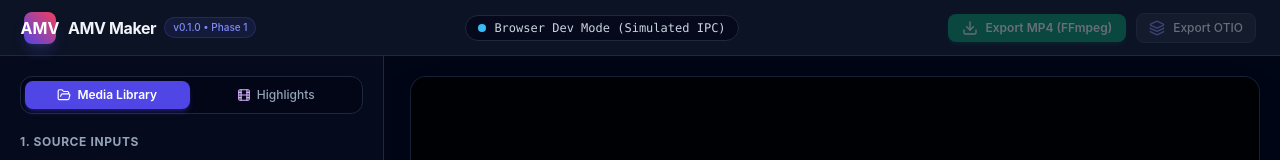
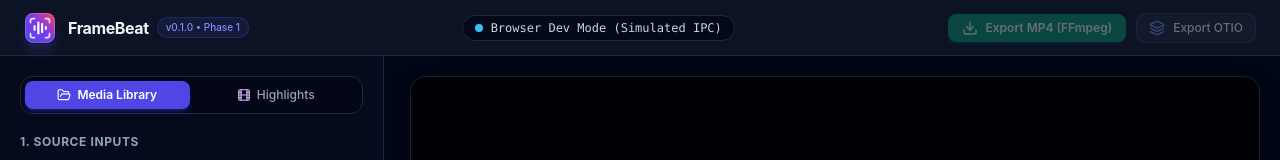
Before and after one commit to vmatrixdev/frame-beat, a React (Vite) app in the folder app/: page / in a window 1280 px wide. Shown: the top 160 px of the page. Built offline with nearby package versions, Linux system fonts and the light colour scheme; the HTML template or start-up script is replaced by a standard one.

Commit message:
chore: rebrand app UI and logo to FrameBeat

```diff
--- a/app/index.html
+++ b/app/index.html
@@ -3,7 +3,8 @@
   <head>
     <meta charset="UTF-8" />
     <meta name="viewport" content="width=device-width, initial-scale=1.0" />
-    <title>AMV Maker</title>
+    <link rel="icon" type="image/svg+xml" href="/logo.svg" />
+    <title>FrameBeat</title>
   </head>
   <body class="bg-slate-950 text-slate-100 min-h-screen">
     <div id="root"></div>
--- a/app/src-tauri/tauri.conf.json
+++ b/app/src-tauri/tauri.conf.json
@@ -1,6 +1,6 @@
 {
   "$schema": "https://schema.tauri.app/config/2",
-  "productName": "AMV Maker",
+  "productName": "FrameBeat",
   "version": "0.1.0",
   "identifier": "com.vmatrix.amvmaker",
   "build": {
@@ -12,7 +12,7 @@
   "app": {
     "windows": [
       {
-        "title": "AMV Maker",
+        "title": "FrameBeat",
         "width": 1400,
         "height": 900,
         "minWidth": 1280,
--- a/app/src/App.tsx
+++ b/app/src/App.tsx
@@ -31,6 +31,7 @@ import {
 import { engineClient, isTauriEnvironment } from "./services/engineClient";
 import { audioEngine } from "./services/audioEngine";
 import { DropZones } from "./components/DropZones";
+import { FrameBeatLogo } from "./components/FrameBeatLogo";
 import { MediaLibraryTree } from "./components/MediaLibraryTree";
 import { HighlightsList, type HighlightAnalysisSettings } from "./components/HighlightsList";
 import { ClipHighlightsModal } from "./components/ClipHighlightsModal";
@@ -575,12 +576,10 @@ export default function App() {
       {/* Top Application Bar */}
       <header className="h-14 border-b border-slate-800 px-6 flex items-center justify-between bg-slate-900/80 backdrop-blur z-20">
         <div className="flex items-center gap-3">
-          <div className="w-8 h-8 rounded-lg bg-gradient-to-tr from-indigo-600 to-rose-500 flex items-center justify-center font-bold text-white shadow-lg shadow-indigo-500/20">
-            AMV
-          </div>
+          <FrameBeatLogo className="w-8 h-8" />
           <div>
             <div className="flex items-center gap-2">
-              <h1 className="font-bold text-base tracking-tight text-slate-100">AMV Maker</h1>
+              <h1 className="font-bold text-base tracking-tight text-slate-100">FrameBeat</h1>
               <span className="text-[10px] px-2 py-0.5 rounded-full bg-indigo-500/10 text-indigo-400 border border-indigo-500/20 font-medium">
                 v0.1.0 • Phase 1
               </span>
--- /dev/null
+++ b/app/src/components/FrameBeatLogo.tsx
@@ -0,0 +1,43 @@
+import React from "react";
+
+interface FrameBeatLogoProps {
+  className?: string;
+}
+
+/**
+ * Custom vector brand mark for FrameBeat combining viewfinder frame brackets
+ * with an audio beat waveform inside an indigo-to-rose gradient badge.
+ */
+export const FrameBeatLogo: React.FC<FrameBeatLogoProps> = ({ className = "w-8 h-8" }) => {
+  return (
+    <svg
+      viewBox="0 0 32 32"
+      fill="none"
+      xmlns="http://www.w3.org/2000/svg"
+      className={`${className} shrink-0 shadow-lg shadow-indigo-500/20 rounded-lg`}
+      aria-hidden="true"
+    >
+      <defs>
+        <linearGradient id="framebeat-logo-grad" x1="2" y1="30" x2="30" y2="2" gradientUnits="userSpaceOnUse">
+          <stop offset="0%" stopColor="#4f46e5" />
+          <stop offset="55%" stopColor="#7c3aed" />
+          <stop offset="100%" stopColor="#f43f5e" />
+        </linearGradient>
+      </defs>
+      <rect x="1" y="1" width="30" height="30" rx="8" fill="url(#framebeat-logo-grad)" />
+      <rect x="1.5" y="1.5" width="29" height="29" rx="7.5" stroke="#ffffff" strokeOpacity="0.18" />
+
+      {/* Viewfinder / Frame corner brackets */}
+      <path d="M6.5 10.5V8.5C6.5 7.39543 7.39543 6.5 8.5 6.5H10.5" stroke="#ffffff" strokeOpacity="0.85" strokeWidth="1.75" strokeLinecap="round" />
+      <path d="M21.5 6.5H23.5C24.6046 6.5 25.5 7.39543 25.5 8.5V10.5" stroke="#ffffff" strokeOpacity="0.85" strokeWidth="1.75" strokeLinecap="round" />
+      <path d="M6.5 21.5V23.5C6.5 24.6046 7.39543 25.5 8.5 25.5H10.5" stroke="#ffffff" strokeOpacity="0.85" strokeWidth="1.75" strokeLinecap="round" />
+      <path d="M21.5 25.5H23.5C24.6046 25.5 25.5 24.6046 25.5 23.5V21.5" stroke="#ffffff" strokeOpacity="0.85" strokeWidth="1.75" strokeLinecap="round" />
+
+      {/* Beat pulse bars */}
+      <rect x="9.5" y="13" width="2.2" height="6" rx="1.1" fill="#ffffff" fillOpacity="0.9" />
+      <rect x="13.25" y="9.5" width="2.2" height="13" rx="1.1" fill="#ffffff" />
+      <rect x="17" y="11" width="2.2" height="10" rx="1.1" fill="#ffffff" />
+      <rect x="20.75" y="14" width="2.2" height="4" rx="1.1" fill="#ffffff" fillOpacity="0.9" />
+    </svg>
+  );
+};
```
Also changed, not shown: app/public/logo.svg (added).
